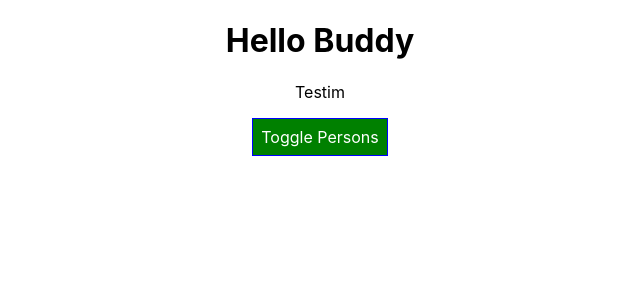
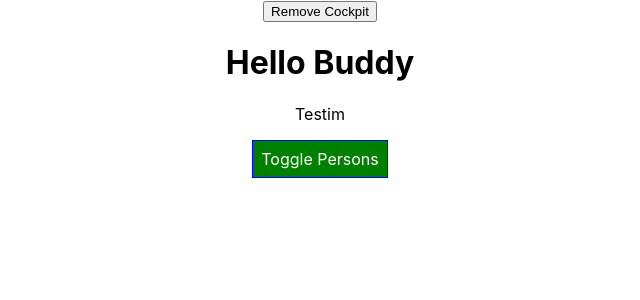
Before and after one commit to Freskim7/react-complete-guide, a React (Create React App) app: page / in a window 1280 px wide. Shown: the top 300 px of the page, without its empty margins (320-960 px from the left). Built offline with nearby package versions, Linux system fonts and the light colour scheme.

Commit message:
Update 9

```diff
--- a/src/components/Cockpit/Cockpit.js
+++ b/src/components/Cockpit/Cockpit.js
@@ -1,6 +1,26 @@
 import "./Cockpit.css"
+import React, { useEffect } from "react";
 
-const cockpit = (props) => {
+const Cockpit = (props) => {
+    useEffect(() => {
+        console.log("[Cockpit.js] useEffect")
+        //Http request... (nese dojm me qu naj http request mujm)
+        setTimeout(() => {
+            alert("Saved data to cloud!");
+        }, 1000);
+        return () => {
+            console.log("[Cockpit,js] cleanup work in useEffect");
+        }
+    },[]); //momentin qe ndryshohet diqka qetu thirre useEffects
+
+    //we can use more than 1 useEffect function on here
+
+    useEffect(() => {
+        console.log("[Cockpit.js] 2nd useEffect");
+        return () => {
+            console.log("[Cockpit.js] cleanup work in 2nd useEffect");
+        }
+    })
 
     let classes = [];
 
@@ -29,4 +49,4 @@ const cockpit = (props) => {
     );
 }
 
-export default cockpit;
+export default React.memo(Cockpit);
--- a/src/containers/App.js
+++ b/src/containers/App.js
@@ -18,6 +18,10 @@ function App() {
       { id: "htre8", name: "Filan", age: 24 },
     ],
   });
+
+  const [showPersonsState, setShowPersonsState] = useState({showPersons: false});
+
+  const [showCockpitState, setshowCockpitState] = useState({showCockpit: true});
 
  // const [otherState, setOtherState] = useState("some other value");
  // console.log(personsState, otherState);
@@ -45,8 +49,6 @@ function App() {
       //ktu tana veq pe ndryshojna array origjinale me arrayn e updatume qe e kem
       setPersonsState({persons: persons});
   }
-
-  const [showPersonsState, setShowPersonsState] = useState({showPersons: false});
 
   const deletePersonHandler = (personIndex) => {
       //const persons = personsState.persons.slice();
@@ -78,11 +80,16 @@ function App() {
   return (
       //This part is called the Cockpit component elm mrena div without persons me i shti si component n veti e me i thirr tana veq n app
     <div className="App">
-      <Cockpit
+      <button onClick={() => {setshowCockpitState({showCockpit: false})}}>
+      Remove Cockpit
+      </button>
+
+      {showCockpitState.showCockpit ? <Cockpit
        persons={personsState.persons}
        showPersons={showPersonsState.showPersons}
        clicked={togglePersonHandler}
-      />
+      />: null}
+
       {persons}
     </div>
 
```
